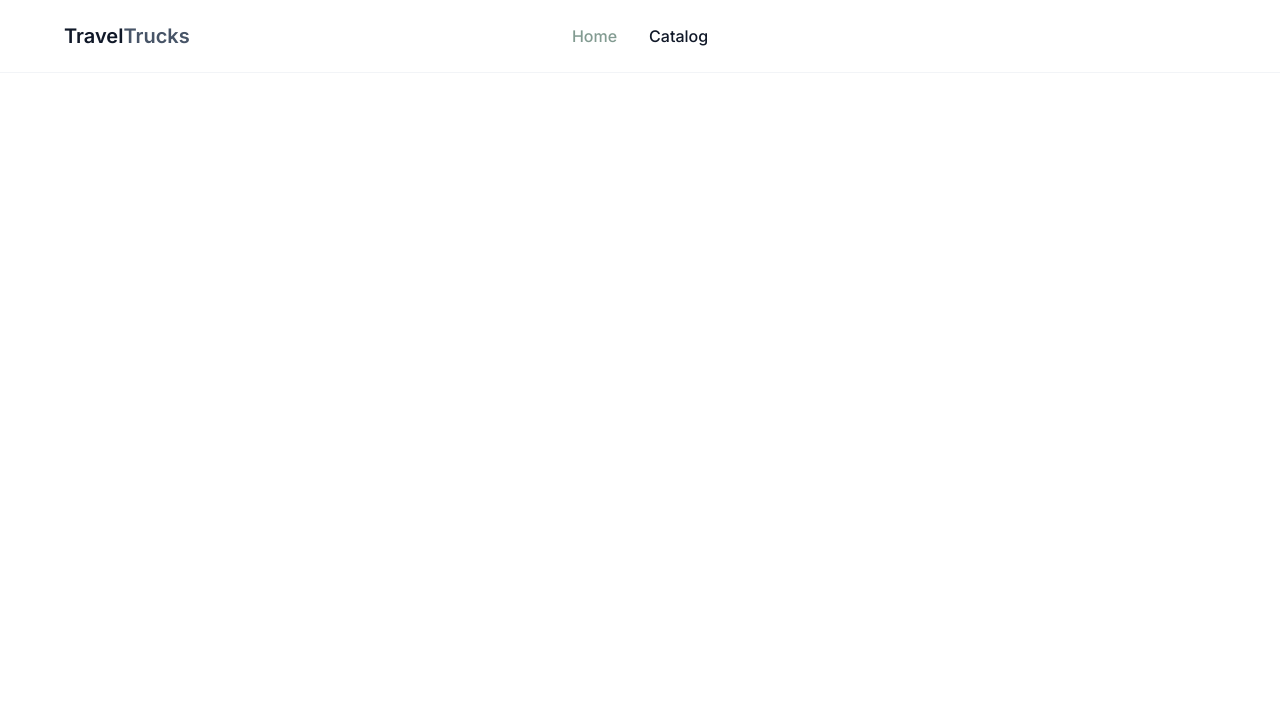
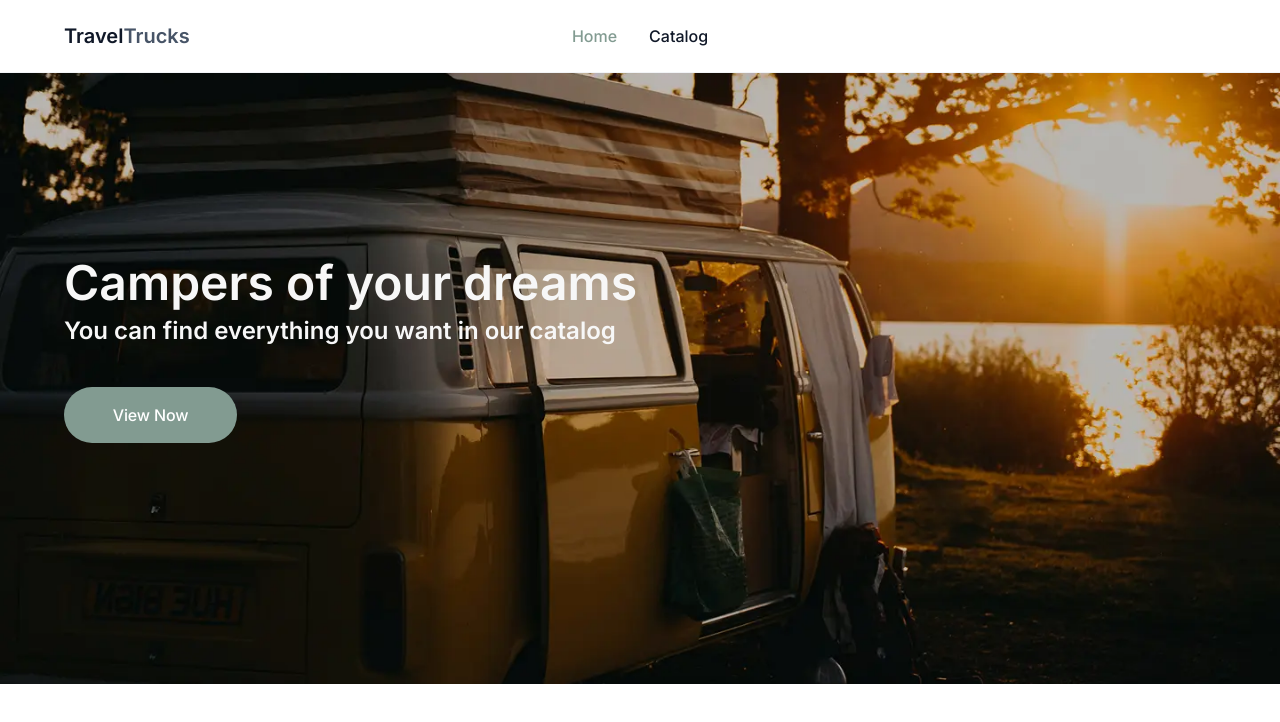
Before and after one commit to Andross-s/project-TravelTrucks, a Next.js app: page / in a window 1280 px wide. Shown: the top 722 px of the page. Built offline with nearby package versions, Linux system fonts and the light colour scheme.

Commit message:
feat: update Banner component with loading spinner and styles

```diff
--- a/package.json
+++ b/package.json
@@ -13,7 +13,8 @@
     "next": "16.2.9",
     "react": "19.2.4",
     "react-dom": "19.2.4",
-    "react-icons": "^5.7.0"
+    "react-icons": "^5.7.0",
+    "react-loader-spinner": "^8.0.2"
   },
   "devDependencies": {
     "@types/node": "^20",
--- a/src/app/page.tsx
+++ b/src/app/page.tsx
@@ -1,4 +1,10 @@
 // Home page ("/"): hero banner with primary call-to-action.
+import Banner from "@/components/Banner/Banner";
+
 export default function HomePage() {
-  return null;
+  return (
+    <main>
+      <Banner />
+    </main>
+  );
 }
--- a/src/components/Banner/Banner.module.css
+++ b/src/components/Banner/Banner.module.css
@@ -1 +1,82 @@
 /* Styles for the Banner component. */
+.hero {
+  position: relative;
+  width: 100%;
+  aspect-ratio: 1440 / 689;
+  background-image: url("/campersImage/hero-img.webp");
+  background-size: cover;
+  background-position: center;
+  background-repeat: no-repeat;
+}
+
+.inner {
+  display: flex;
+  flex-direction: column;
+  padding-top: 195px;
+  gap: 40px;
+}
+
+.content {
+  width: 100%;
+  display: flex;
+  flex-direction: column;
+}
+
+.title {
+  font-size: 48px;
+  font-weight: 600;
+  line-height: 67%;
+  color: var(--inputs);
+  margin-bottom: 16px;
+}
+
+.text {
+  font-size: 24px;
+  font-weight: 600;
+  line-height: 1.33;
+  color: var(--inputs);
+}
+
+.button {
+  display: inline-flex;
+  align-items: center;
+  justify-content: center;
+  max-width: 173px;
+  height: 56px;
+  padding: 16px 48px;
+  border-radius: 200px;
+  background-color: var(--grey-green);
+  color: var(--white);
+  font-weight: 500;
+  font-size: 16px;
+  letter-spacing: -0.01em;
+  transition: background-color 0.2s ease;
+}
+
+.button:hover:not(:disabled) {
+  background-color: var(--green-hover);
+}
+
+.button:disabled {
+  cursor: not-allowed;
+  opacity: 0.85;
+}
+
+@media (max-width: 768px) {
+  .inner {
+    padding-top: 96px;
+  }
+
+  .title {
+    font-size: 36px;
+  }
+
+  .text {
+    font-size: 18px;
+  }
+
+  .button {
+    max-width: 100%;
+    padding: 12px 24px;
+  }
+}
--- a/src/components/Banner/Banner.tsx
+++ b/src/components/Banner/Banner.tsx
@@ -1,6 +1,53 @@
 // Banner: home page hero section with the primary call-to-action.
+"use client";
+
+import { useRouter } from "next/navigation";
+import { useTransition } from "react";
+import { Oval } from "react-loader-spinner";
+import styles from "./Banner.module.css";
+
 const Banner = () => {
-  return null;
+  const router = useRouter();
+  const [isPending, startTransition] = useTransition();
+
+  const handleViewNow = () => {
+    startTransition(() => {
+      router.push("/catalog");
+    });
+  };
+
+  return (
+    <section className={`container ${styles.hero}`}>
+      <div className={styles.inner}>
+        <div className={styles.content}>
+          <h1 className={styles.title}>Campers of your dreams</h1>
+          <p className={styles.text}>
+            You can find everything you want in our catalog
+          </p>
+        </div>
+        <button
+          type="button"
+          className={styles.button}
+          onClick={handleViewNow}
+          disabled={isPending}
+        >
+          {isPending ? (
+            <Oval
+              visible
+              height={20}
+              width={20}
+              strokeWidth={5}
+              color="#fff"
+              secondaryColor="rgba(255, 255, 255, 0.4)"
+              ariaLabel="Loading"
+            />
+          ) : (
+            "View Now"
+          )}
+        </button>
+      </div>
+    </section>
+  );
 };
 
 export default Banner;
```
Also changed, not shown: 1 other file (tests, documents, lock files or other folders).
